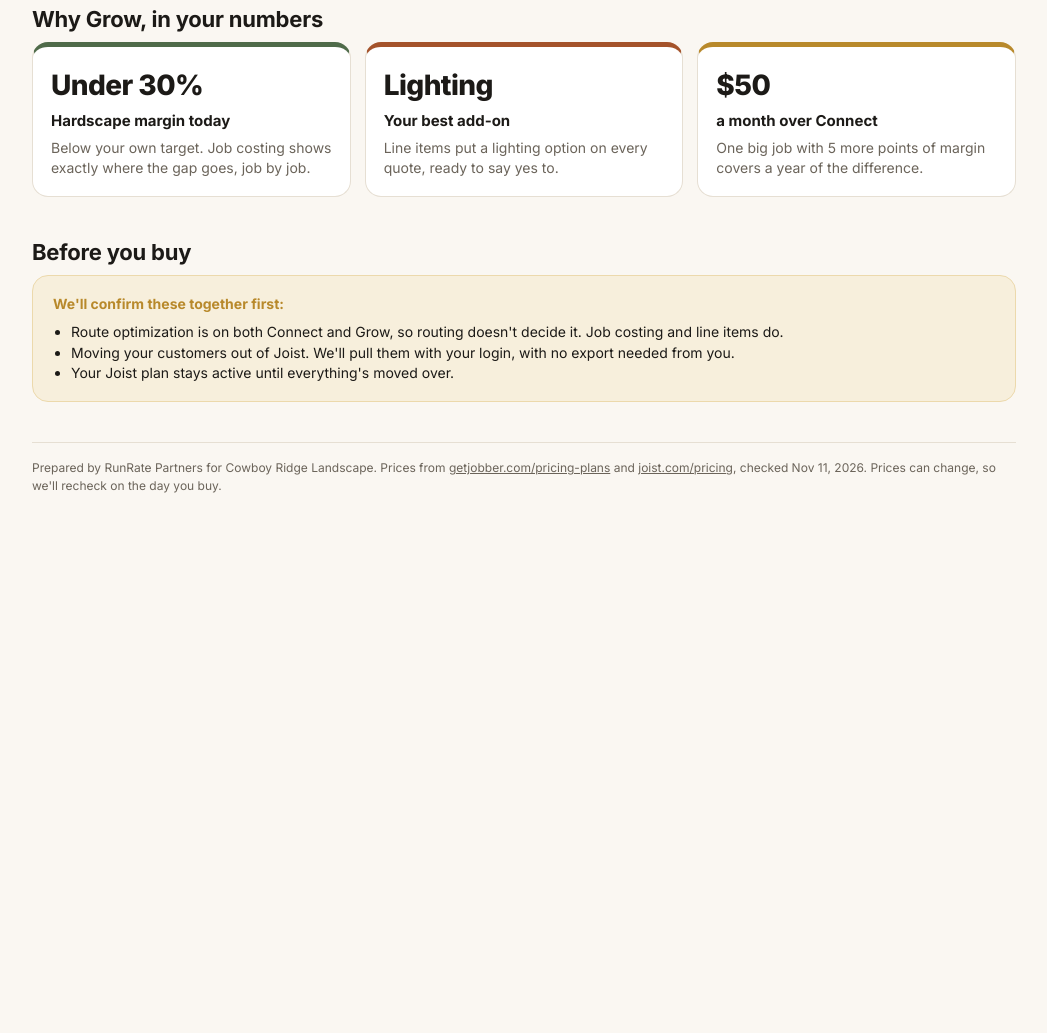
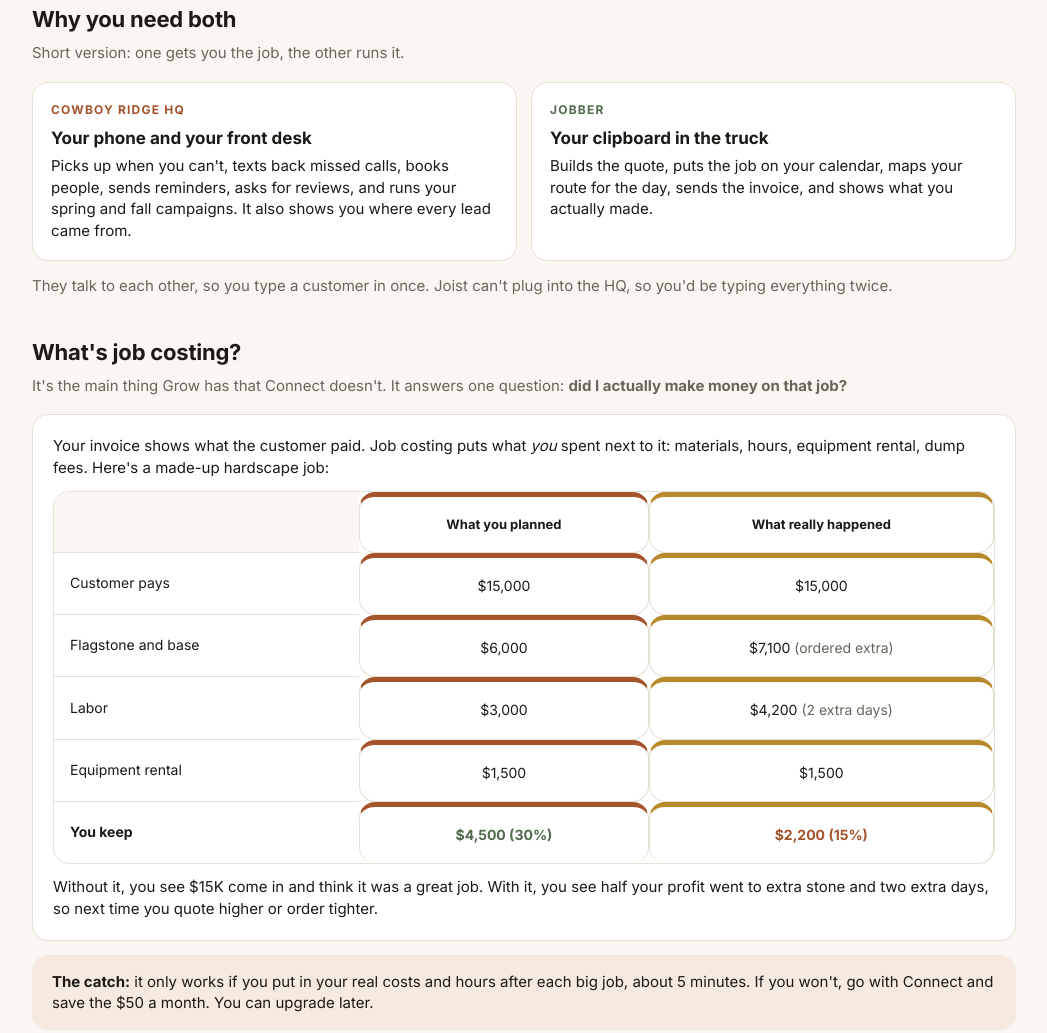
Before and after one commit to runratepartners/cowboy-ridge, a plain HTML site: page jobber-vs-joist/index.html in a window 1280 px wide. Shown: the part 1658-2691 px from the top of the page, without its empty margins (116-1163 px from the left). Before the commit the page ends 2216 px from the top, so only its background shows below. Drawn offline with Linux system fonts and the light colour scheme.

Commit message:
Explain why both tools and what job costing is
Co-Authored-By: Claude Opus 5.5 <noreply@anthropic.com>
Claude-Session: https://claude.ai/code/session_01JXpmKfJofQmyMJvzns9ByW

```diff
--- a/jobber-vs-joist/index.html
+++ b/jobber-vs-joist/index.html
@@ -64,6 +64,14 @@
   footer{margin-top:40px;padding-top:16px;border-top:1px solid var(--line);font-size:12px;color:var(--muted)}
   footer a{color:var(--muted)}
   @media (max-width:820px){h1{font-size:30px}.plans,.reasons{grid-template-columns:1fr}.flow{grid-template-columns:1fr}.arrow{transform:rotate(90deg);height:36px}.verdict{flex-direction:column;align-items:flex-start}}
+.ex{background:var(--card);border:1px solid var(--line);border-radius:16px;padding:20px}
+.ex table td.bad{color:var(--rust);font-weight:700}.ex table td.ok{color:var(--sage);font-weight:700}
+.simple{display:grid;grid-template-columns:1fr 1fr;gap:14px}
+.simple .s{background:var(--card);border:1px solid var(--line);border-radius:16px;padding:18px;font-size:15px}
+.simple .s b{display:block;font-size:17px;margin-bottom:4px}
+.simple .s span{display:block;font-size:12px;letter-spacing:.1em;text-transform:uppercase;font-weight:700;margin-bottom:8px}
+.catch{background:var(--rust-soft);border-radius:16px;padding:16px 20px;font-size:15px;margin-top:14px}
+@media(max-width:820px){.simple{grid-template-columns:1fr}}
 </style>
 </head>
 <body>
@@ -136,6 +144,30 @@
     </div>
   </div>
 
+  <h2>Why you need both</h2>
+  <p class="lead">Short version: one gets you the job, the other runs it.</p>
+  <div class="simple">
+    <div class="s"><span style="color:var(--rust)">Cowboy Ridge HQ</span><b>Your phone and your front desk</b>Picks up when you can't, texts back missed calls, books people, sends reminders, asks for reviews, and runs your spring and fall campaigns. It also shows you where every lead came from.</div>
+    <div class="s"><span style="color:var(--sage)">Jobber</span><b>Your clipboard in the truck</b>Builds the quote, puts the job on your calendar, maps your route for the day, sends the invoice, and shows what you actually made.</div>
+  </div>
+  <p class="lead" style="margin-top:14px">They talk to each other, so you type a customer in once. Joist can't plug into the HQ, so you'd be typing everything twice.</p>
+
+  <h2>What's job costing?</h2>
+  <p class="lead">It's the main thing Grow has that Connect doesn't. It answers one question: <b>did I actually make money on that job?</b></p>
+  <div class="ex">
+    <p style="margin:0 0 12px;font-size:15px">Your invoice shows what the customer paid. Job costing puts what <i>you</i> spent next to it: materials, hours, equipment rental, dump fees. Here's a made-up hardscape job:</p>
+    <table>
+      <tr><th></th><th class="r">What you planned</th><th class="r">What really happened</th></tr>
+      <tr><td>Customer pays</td><td class="r">$15,000</td><td class="r">$15,000</td></tr>
+      <tr><td>Flagstone and base</td><td class="r">$6,000</td><td class="r">$7,100 <span style="color:var(--muted)">(ordered extra)</span></td></tr>
+      <tr><td>Labor</td><td class="r">$3,000</td><td class="r">$4,200 <span style="color:var(--muted)">(2 extra days)</span></td></tr>
+      <tr><td>Equipment rental</td><td class="r">$1,500</td><td class="r">$1,500</td></tr>
+      <tr><td><b>You keep</b></td><td class="r ok">$4,500 (30%)</td><td class="r bad">$2,200 (15%)</td></tr>
+    </table>
+    <p style="margin:12px 0 0;font-size:15px">Without it, you see $15K come in and think it was a great job. With it, you see half your profit went to extra stone and two extra days, so next time you quote higher or order tighter.</p>
+  </div>
+  <div class="catch"><b>The catch:</b> it only works if you put in your real costs and hours after each big job, about 5 minutes. If you won't, go with Connect and save the $50 a month. You can upgrade later.</div>
+
   <h2>Why Grow, in your numbers</h2>
   <div class="reasons">
     <div class="r"><div class="n2">Under 30%</div><h3>Hardscape margin today</h3><p>Below your own target. Job costing shows exactly where the gap goes, job by job.</p></div>
```
